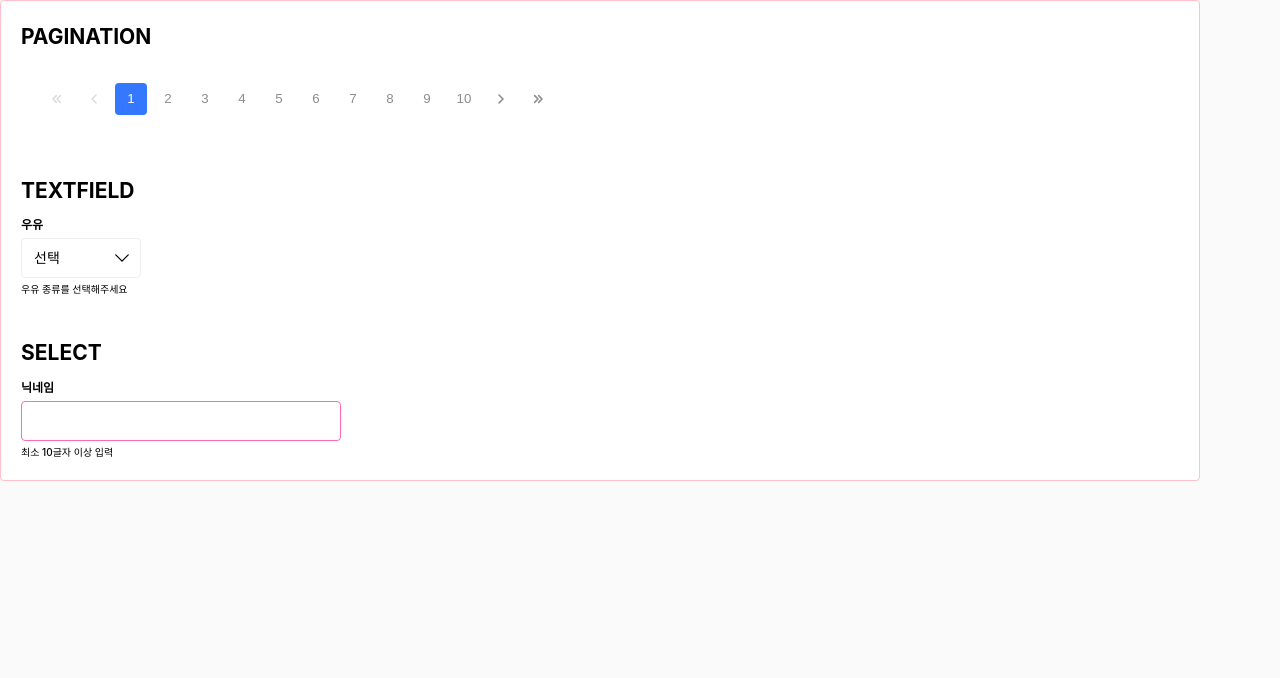
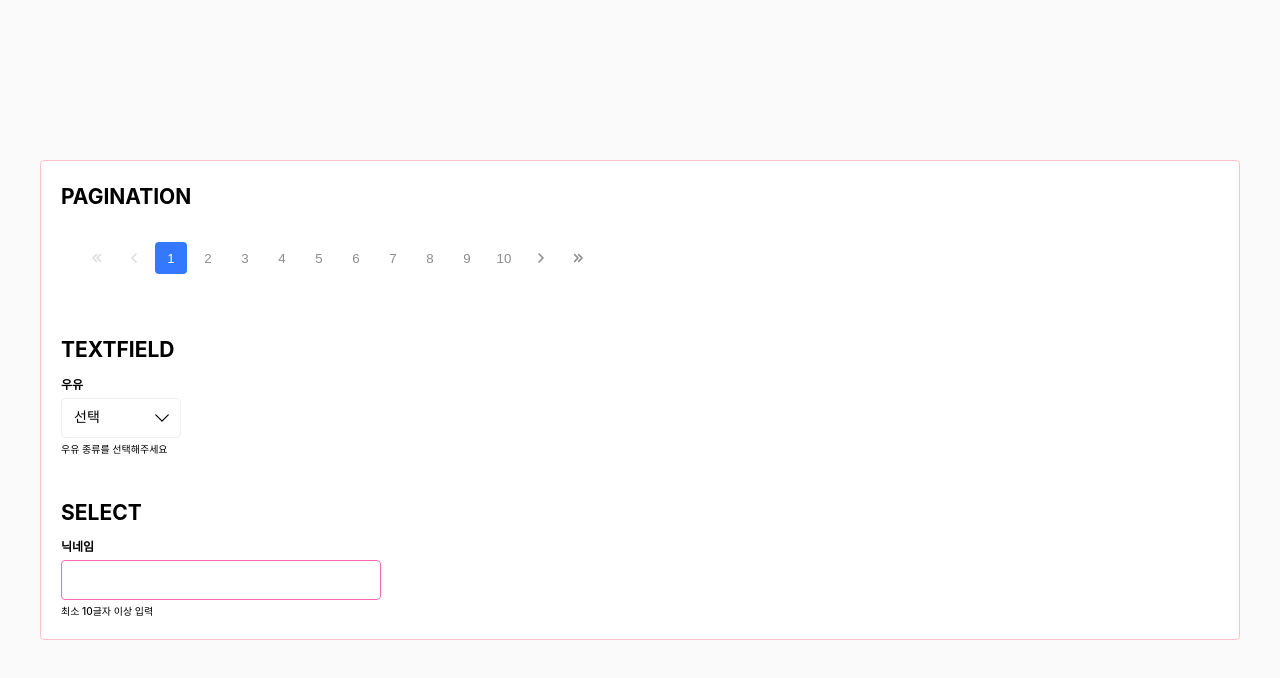
Before and after one commit to UsePlease-UI/PPudding, a React (Create React App) app: page / in a window 1280 px wide. Shown: the top 678 px of the page. Built offline with nearby package versions, Linux system fonts and the light colour scheme.

Commit message:
mod : 레이아웃 중간에 오도록 수정

```diff
--- a/src/app/App.tsx
+++ b/src/app/App.tsx
@@ -17,6 +17,7 @@ const OPTIONS = [
 ];
 
 const customCSS = {
+    width: '100%',
     maxWidth: 1200,
     padding: 20,
     backgroundColor: '#ffffff',
@@ -37,6 +38,12 @@ export default function App() {
     };
 
     return (
+        <FlexBox
+            direction="row"
+            alignItems="center"
+            justifyContent="center"
+            customCSS={{ width: '100vw', height: '100vh' }}
+        >
             <FlexBox direction="column" gap={40} customCSS={customCSS}>
                 <FlexBox direction="column" gap={10}>
                     <h2>PAGINATION</h2>
@@ -80,5 +87,6 @@ export default function App() {
                     </FormControl>
                 </FlexBox>
             </FlexBox>
+        </FlexBox>
     );
 }
```
Lines whose indentation alone changed are shown as unchanged.
